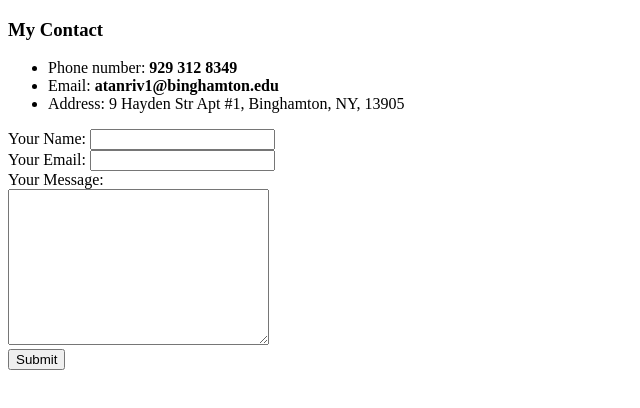
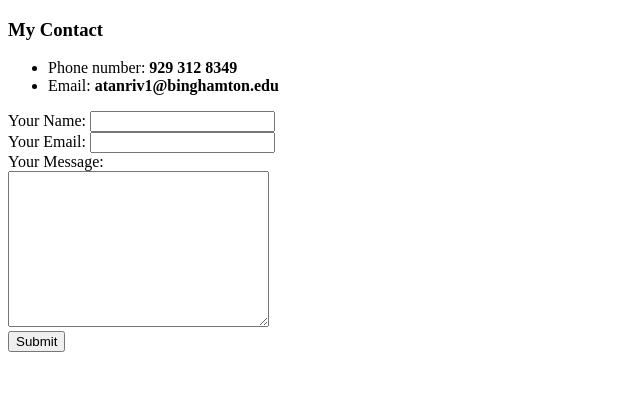
Before and after one commit to alikemaltanriverdi/CV, a plain HTML site: page contact.html in a window 1280 px wide. Shown: the whole page, without its empty margins (0-640 px from the left). Drawn offline with Linux system fonts and the light colour scheme.

Commit message:
Update contact.html

```diff
--- a/contact.html
+++ b/contact.html
@@ -11,7 +11,6 @@
         <ul>
             <li>Phone number: <strong>929 312 8349</strong> </li>
             <li>Email: <strong>atanriv1@binghamton.edu</strong> </li>
-            <li>Address: 9 Hayden Str Apt #1, Binghamton, NY, 13905</li>
         </ul>
         <form action="mailto:alikemaltanriverdi@gmail.com" method="POST" enctype="text/plain">
             <label>Your Name:</label>
```
